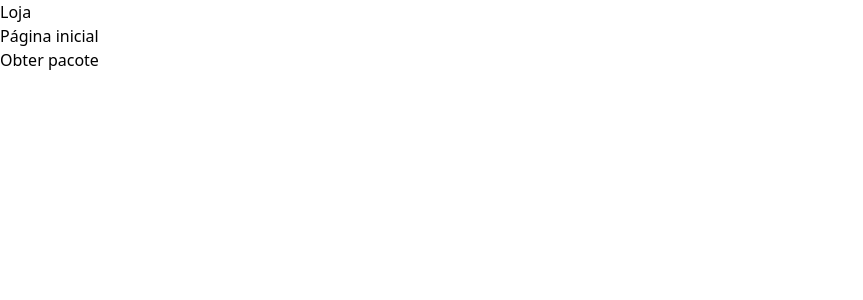
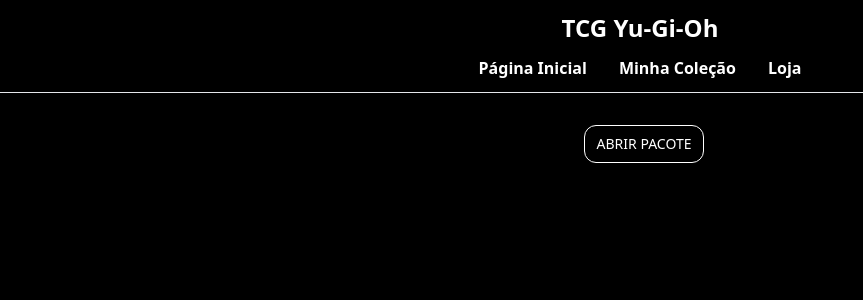
Before and after one commit to jeanarthur/tcg-yugioh, a React (Vite) app: page /Shop in a window 1280 px wide. Shown: the top 300 px of the page, without its empty margins (0-863 px from the left). Built offline with nearby package versions, Linux system fonts and the light colour scheme.

Commit message:
atualizações visuais | extração header para componente

```diff
--- a/src/components/Filter.jsx
+++ b/src/components/Filter.jsx
@@ -9,10 +9,26 @@
     }
 
     return(
-        <div>
-            <label>Tipo</label>
-            <select onChange={filter}>
-                <option key="all" value="all">All</option>
+        <div className='p-4'>
+            <div className='relative w-1/5 h-10'>
+                <label
+                    className='flex w-full h-full select-none pointer-events-none absolute left-0 font-normal
+                    !overflow-visible truncate peer-placeholder-shown:text-gray-500 leading-tight peer-focus:leading-tight
+                    peer-disabled:text-transparent peer-disabled:peer-placeholder-shown:text-gray-500 transition-all -top-1.5
+                    peer-placeholder-shown:text-sm text-[11px] peer-focus:text-[11px] before:block before:box-border before:w-2.5
+                    before:h-1.5 before:mt-[6.5px] before:mr-1 peer-placeholder-shown:before:border-transparent before:rounded-tl-md
+                    before:border-t peer-focus:before:border-t-2 before:border-l peer-focus:before:border-l-2 before:pointer-events-none
+                    before:transition-all peer-disabled:before:border-transparent after:block after:flex-grow after:box-border after:w-2.5
+                    after:h-1.5 after:mt-[6.5px] after:ml-1 peer-placeholder-shown:after:border-transparent after:rounded-tr-md after:border-t
+                    peer-focus:after:border-t-2 after:border-r peer-focus:after:border-r-2 after:pointer-events-none after:transition-all peer-disabled:after:border-transparent
+                    peer-placeholder-shown:leading-[3.75] text-white peer-focus:text-gray-900 before:border-gray-200 peer-focus:before:!border-gray-900 after:border-gray-200 peer-focus:after:!border-gray-900'>
+                    Tipo</label>
+                <select onChange={filter}
+                    className='border-t-transparent focus:border-t-transparent peer w-full h-full bg-black text-white
+                    font-sans font-normal outline outline-0 focus:outline-0 disabled:bg-gray-50 disabled:border-0 transition-all
+                    placeholder-shown:border placeholder-shown:border-gray-200 placeholder-shown:border-t-gray-200 border focus:border-2
+                    text-sm px-3 py-2.5 rounded-[7px] border-gray-200 focus:border-white ring-0 focus:ring-0 active:ring-0 hover:ring-0'>
+                    <option key="all" value="all">Todos</option>
                     {
                         getDistinctValues(elements?.map((element) => element[attribute]))
                             .map((attr) =>
@@ -20,6 +36,7 @@
                             )
                     }
                 </select>
+            </div>
         </div>
     )
 }
--- /dev/null
+++ b/src/components/Header.jsx
@@ -0,0 +1,24 @@
+import { Link } from "react-router-dom";
+
+function Header() {
+
+    return (
+        <navbar>
+            <div className='w-full py-3 border-b'>
+
+                <div className='flex justify-center items-center px-10 font-semibold'>
+                    <div>
+                        <h1 className="text-2xl text-center mb-3">TCG Yu-Gi-Oh</h1>
+                        <div className='flex flex-grow justify-center gap-8'>
+                            <Link to={'/'} className="hover:text-xl transition duration-300">Página Inicial</Link>
+                            <Link to={'/MyCollection'} className="hover:text-xl transition duration-300">Minha Coleção</Link>
+                            <Link to={'/Shop'} className="hover:text-xl transition duration-300">Loja</Link>
+                        </div>
+                    </div>
+                </div>
+
+            </div>
+        </navbar>
+    )
+}
+export default Header;
--- a/src/pages/Home.jsx
+++ b/src/pages/Home.jsx
@@ -1,25 +1,10 @@
-import { Link } from "react-router-dom";
+import Header from "../components/Header";
 
 function Home() {
     return (
         <>
         <div className="bg-black text-white h-screen">
-            <navbar>
-                <div className='w-full py-3 border-b'>
-
-                    <div className='flex justify-between px-10 items-center font-semibold'>
-                        <div>
-                            <h1 className="text-2xl">TCG Yu-Gi-Oh</h1>
-                        </div>
-                        <div className='flex flex-grow justify-center xl:gap-10 md:gap-8 gap-2'>
-                            <a href="">Página Inicial</a>
-                            <Link to={'/MyCollection'}>Minha Coleção</Link>
-                            <Link to={'/Shop'}>Loja</Link>
-                        </div>
-                    </div>
-
-                </div>
-            </navbar>
+            <Header></Header>
         </div>
 
         </>
--- a/src/pages/MyCollection.jsx
+++ b/src/pages/MyCollection.jsx
@@ -1,4 +1,4 @@
-import { Link } from "react-router-dom";
+import Header from "../components/Header";
 import { useEffect, useState } from "react";
 
 import YGODB from "../YGODB";
@@ -26,18 +26,19 @@
 
     return(
         <>
-            <h1>Minha Coleção</h1>
-            <Link to={'/'}>Página inicial</Link>
-            <br />
+        <div className="bg-black text-white h-screen">
+            <Header></Header>
             {
                 filteredCards?.length > 0 && <Filter elements={cards} attribute="type" outCallback={setFilteredCards} />
             }
             <br />
-            {
-                filteredCards && filteredCards.slice(page, page + 18).map((card) =>
-                    <img style={{width: 200+'px', height: 'auto'}} key={card?.id} src={card?.image} alt={card?.name}/>
-                )
-            }
+            <div className="grid grid-cols-4 gap-4 justify-center items-center">
+                {
+                    filteredCards && filteredCards.slice(page, page + 18).map((card) =>
+                        <img className="h-64 m-auto" key={card?.id} src={card?.image} alt={card?.name}/>
+                    )
+                }
+            </div>
             {
                 filteredCards?.length == 0 && <h2>Coleção vazia</h2>
             }
@@ -45,6 +46,7 @@
             <button onClick={()=>{setPage(page >= 18 ? page - 18 : 0)}}>Anterior</button>
             <br />
             <button onClick={()=>{setPage(page + 18 <= filteredCards?.length ? page + 18 : page)}}>Próximo</button>
+        </div>
         </>
     )
 }
--- a/src/pages/Shop.jsx
+++ b/src/pages/Shop.jsx
@@ -3,6 +3,7 @@
 
 import YGODB from "../YGODB";
 import YGOApi from '../YGOApi';
+import Header from "../components/Header";
 
 function Shop(){
 
@@ -41,18 +42,13 @@
 
     return(
         <>
-
-            <h1>Loja</h1>
-            <Link to={'/'}>Página inicial</Link>
-            <br />
-            {
-               hasAllCollected && <button onClick={getPack}>Obter pacote</button>
-            }
+        <div className="bg-black text-white h-screen">
+            <Header></Header>
+            <div className="grid grid-cols-4 gap-4 mt-4 justify-center items-center">
                 {
                     cards?.length > 0 && cards.map((card, i) =>
                         <>
-                        <img
-                            style={{width: 200+'px', height: 'auto'}}
+                            <img className="h-64 m-auto"
                                 key={card?.id}
                                 src={"/cards/backcard.png"}
                                 alt={card?.name}
@@ -64,6 +60,20 @@
                         </>
                     )
                 }
+            </div>
+            {
+               hasAllCollected &&
+               <div className="w-full flex justify-center">
+                <button className="text-white m-4
+                    flex justify-center uppercase px-3 py-2 text-sm font-regular rounded-xl
+                    hover:text-black border
+                    border-white hover:bg-white focus:ring-4 focus:outline-none
+                    focus:ring-white font-medium text-center me-2 mb-2 transition duration-300"
+                    onClick={getPack}>Abrir pacote
+                </button>
+               </div>
+            }
+        </div>
         </>
     )
 }
```
Lines whose indentation alone changed are shown as unchanged.
